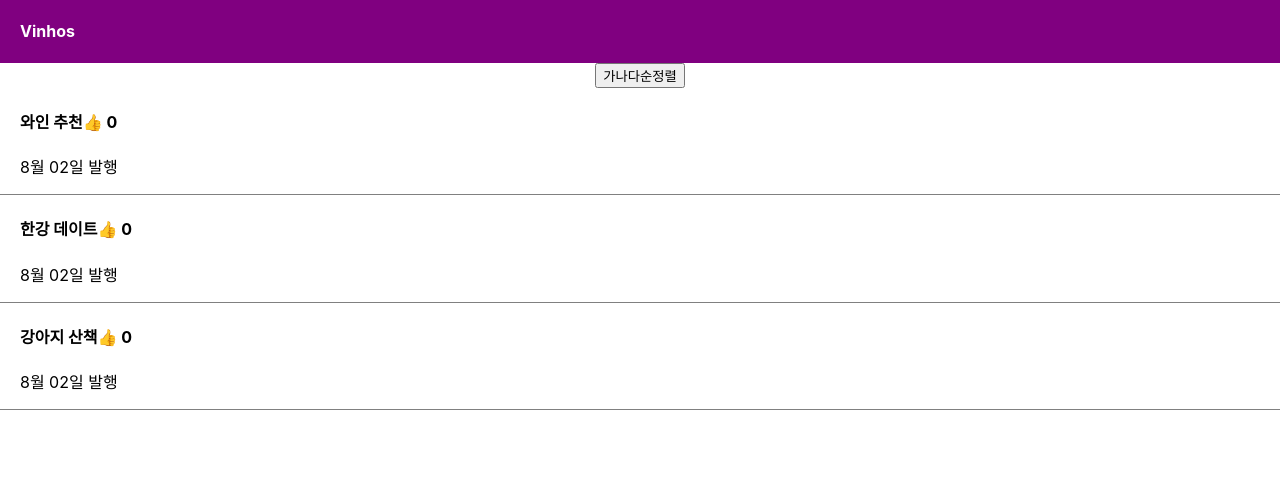
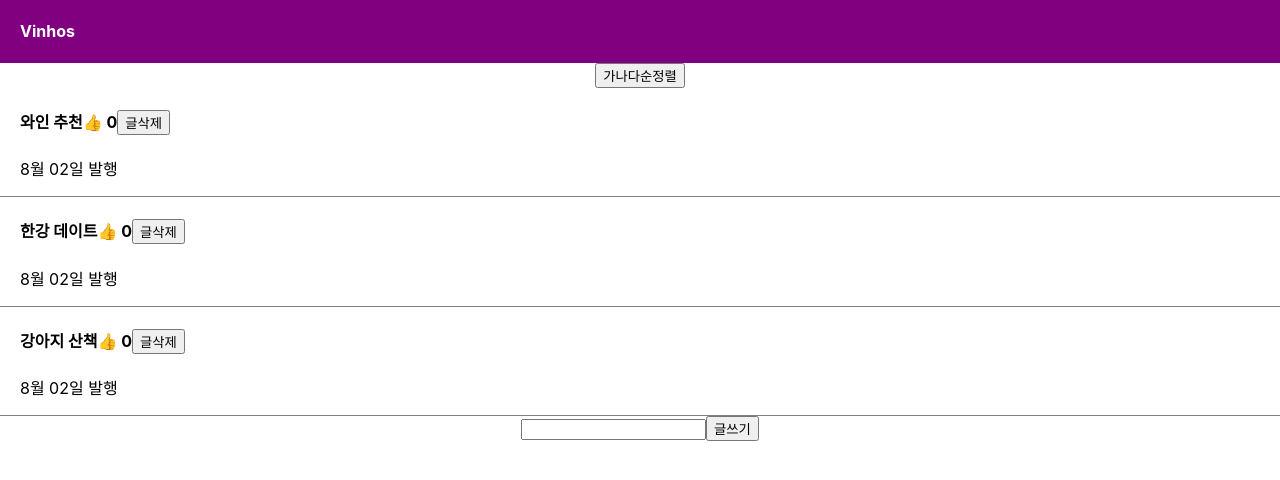
Before and after one commit to JJJJJJJJJkim/react, a React (Create React App) app: page / in a window 1280 px wide. Shown: the top 480 px of the page. Built offline with nearby package versions, Linux system fonts and the light colour scheme.

Commit message:
글쓰기 버튼과 글삭제 추가

```diff
--- a/src/App.js
+++ b/src/App.js
@@ -6,36 +6,50 @@ import { useState } from 'react';
 
 function App() {
 
-  let post = 'post name';
-
-  let [postTitle, b] = useState(['와인 추천','한강 데이트','강아지 산책']);
-  let [title, setTitle] = useState(0);
-  let [logo, setlogo] = useState('Vinhos');
-
-  let [good, jj] = useState([0,0,0]);
-  let [modal, setModal] = useState(false);
+  const post = 'post name';
+  const [postTitle, setPostTitle] = useState(['와인 추천', '한강 데이트', '강아지 산책']);
+  const [title, setTitle] = useState(0);
+  const [logo, setlogo] = useState('Vinhos');
+  const [good, setGood] = useState([0, 0, 0]);
+  const [isModal, setModal] = useState(false);
 
 
 
   return (
     <div className="App">
       <div className="black-nav">
-        <h4>{ logo }</h4>
+        <h4>{logo}</h4>
       </div>
-        <button onClick={()=>{
-          let copy = [...postTitle];
+      <button onClick={() => {
+        const copy = [...postTitle];
         copy.sort();
-          b(copy);
+        setPostTitle(copy);
       }}>가나다순정렬</button>
+
       {
-          postTitle.map((a, i)=>{
+        postTitle.map((a, i) => {
           return (
             <div className="list" key={i}>
-                <h4 onClick={()=>{setTitle(i); setModal(true)}}>{ postTitle[i] }<span onClick={()=>{
-                    let copy = [...good];
-                    copy[i] +=1;
-                    jj(copy);
-                  }}>👍</span> { good[i] }</h4>
+              <h4 onClick={() => {
+                setTitle(i); setModal(true);
+              }}>{postTitle[i]}
+                <span onClick={(e) => {
+                  const copy = [...good];
+                  copy[i] += 1;
+                  setGood(copy);
+                  e.stopPropagation();
+                }}>👍</span> {good[i]}<button onClick={(e)=>{
+                  const copy = [...postTitle];
+                  const goodCopy = [...good];
+
+                  copy.splice(i, 1);
+                  setPostTitle(copy);
+                  e.stopPropagation();
+                  isModal == true ? setModal(false) : null;
+
+                  goodCopy.splice(i, 1);
+                  setGood(goodCopy);
+                }}>글삭제</button></h4>
               <p>8월 02일 발행</p>
             </div>
           )
@@ -43,16 +57,31 @@ function App() {
       }
 
       {
-           modal == true ? <Modal title={title} postTitle={postTitle} color={'pink'}/> : null
+        isModal == true ? <Modal title={title} postTitle={postTitle} color={'pink'} /> : null
       }
+
+      <label>
+        <input></input>
+        <button onClick={(e)=>{
+          const newPostTitle = e.target.previousSibling.value;
+          const copy = [...postTitle];
+          const goodCopy = [...good];
+
+          copy.push(newPostTitle);
+          setPostTitle(copy);
+
+          goodCopy.push(0);
+          setGood(goodCopy);
+        }}>글쓰기</button>
+      </label>
 
     </div>
   );
 }
 
-function Modal(props){
+function Modal(props) {
   return (
-    <div className='modal' style={{background : props.color}}>
+    <div className='modal' style={{ background: props.color }}>
       <h4>{props.postTitle[props.title]}</h4>
       <p>날짜</p>
       <p>상세내용</p>
```
Lines whose indentation alone changed are shown as unchanged.
